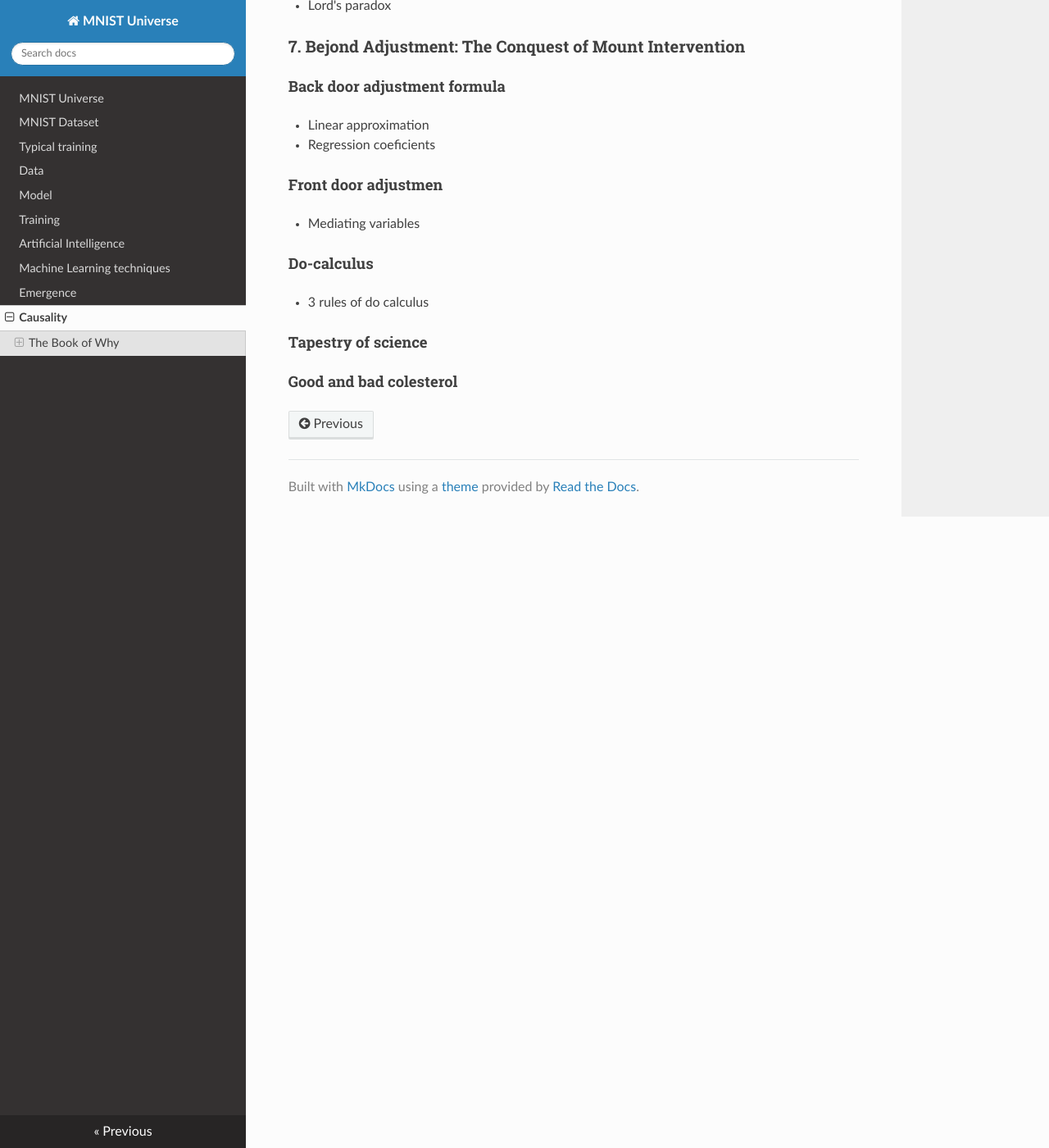
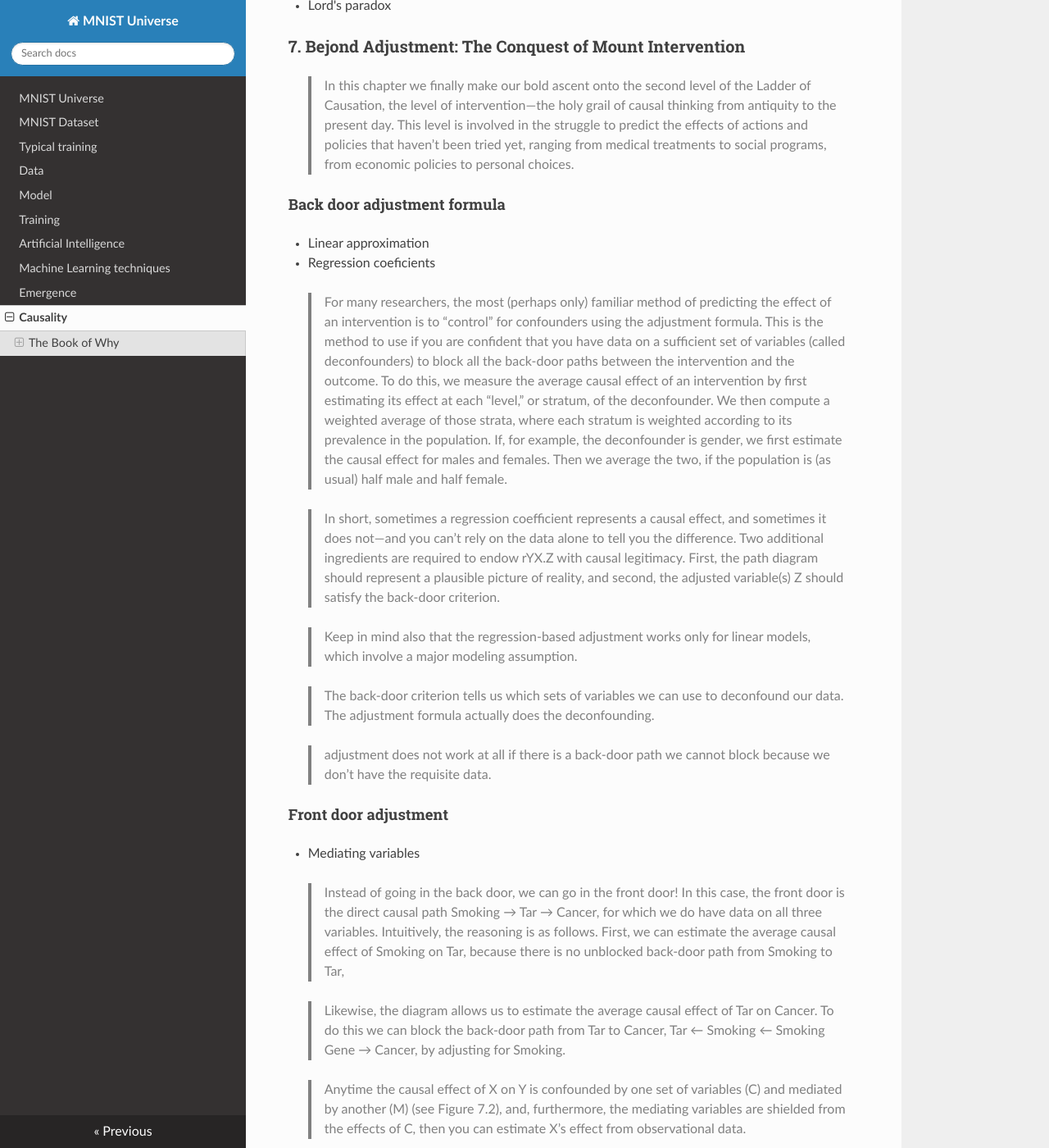
Before and after one commit to ironbar/mnist_universe, an MkDocs documentation site: the page built from docs/08_causality.md, in a window 1280 px wide and 1400 px high, scrolled down 9266 px. Shown: the whole window at 82% size. Built offline with MkDocs 1.6.1, drawn with Linux system fonts in a browser that asks for light colours; nearby versions of some CDN libraries; formulas are drawn with MathJax 3; some of the changed text lies outside the part shown.

Commit message:
Update 08_causality.md

```diff
--- a/docs/08_causality.md
+++ b/docs/08_causality.md
@@ -276,19 +276,84 @@
 
 ### 7. Bejond Adjustment: The Conquest of Mount Intervention
 
+> In this chapter we finally make our bold ascent onto the second level of the Ladder of Causation, the level of intervention—the holy grail of causal thinking from antiquity to the present day. This level is involved in the struggle to predict the effects of actions and policies that haven’t been tried yet, ranging from medical treatments to social programs, from economic policies to personal choices.
+
 #### Back door adjustment formula
 
 - Linear approximation
 - Regression coeficients
 
-#### Front door adjustmen
+> For many researchers, the most (perhaps only) familiar method of predicting the effect of an intervention is to “control” for confounders using the adjustment formula. This is the method to use if you are confident that you have data on a sufficient set of variables (called deconfounders) to block all the back-door paths between the intervention and the outcome. To do this, we measure the average causal effect of an intervention by first estimating its effect at each “level,” or stratum, of the deconfounder. We then compute a weighted average of those strata, where each stratum is weighted according to its prevalence in the population. If, for example, the deconfounder is gender, we first estimate the causal effect for males and females. Then we average the two, if the population is (as usual) half male and half female.
+
+<!-- -->
+
+> In short, sometimes a regression coefficient represents a causal effect, and sometimes it does not—and you can’t rely on the data alone to tell you the difference. Two additional ingredients are required to endow rYX.Z with causal legitimacy. First, the path diagram should represent a plausible picture of reality, and second, the adjusted variable(s) Z should satisfy the back-door criterion.
+
+<!-- -->
+
+> Keep in mind also that the regression-based adjustment works only for linear models, which involve a major modeling assumption.
+
+<!-- -->
+
+> The back-door criterion tells us which sets of variables we can use to deconfound our data. The adjustment formula actually does the deconfounding.
+
+<!-- -->
+
+> adjustment does not work at all if there is a back-door path we cannot block because we don’t have the requisite data.
+
+#### Front door adjustment
 
 - Mediating variables
+
+> Instead of going in the back door, we can go in the front door! In this case, the front door is the direct causal path Smoking → Tar → Cancer, for which we do have data on all three variables. Intuitively, the reasoning is as follows. First, we can estimate the average causal effect of Smoking on Tar, because there is no unblocked back-door path from Smoking to Tar,
+
+<!-- -->
+
+> Likewise, the diagram allows us to estimate the average causal effect of Tar on Cancer. To do this we can block the back-door path from Tar to Cancer, Tar ← Smoking ← Smoking Gene → Cancer, by adjusting for Smoking.
+
+<!-- -->
+
+> Anytime the causal effect of X on Y is confounded by one set of variables (C) and mediated by another (M) (see Figure 7.2), and, furthermore, the mediating variables are shielded from the effects of C, then you can estimate X’s effect from observational data.
+
+<!-- -->
+
+> Glynn and Kashin’s results show why the front-door adjustment is such a powerful tool: it allows us to control for confounders that we cannot observe (like Motivation), including those that we can’t even name. RCTs are considered the “gold standard” of causal effect estimation for exactly the same reason.
 
 #### Do-calculus
 
 - 3 rules of do calculus
 
+> In both the front- and back-door adjustment formulas, the ultimate goal is to calculate the effect of an intervention, P(Y | do(X)), in terms of data such as P(Y | X, A, B, Z, …) that do not involve a do-operator. If we are completely successful at eliminating the do’s, then we can use observational data to estimate the causal effect, allowing us to leap from rung one to rung two of the Ladder of Causation.
+
+<!-- -->
+
+> our central question of when a model can replace an experiment, or when a “do” quantity can be reduced to a “see” quantity. Inspired by the ancient Greek geometers, we want to reduce the problem to symbol manipulation and in this way wrest causality from Mount Olympus and make it available to the average researcher.
+
+<!-- -->
+
+> Rule 1 says when we observe a variable W that is irrelevant to Y (possibly conditional on other variables Z), then the probability distribution of Y will not change.
+
+<!-- -->
+
+> We know that if a set Z of variables blocks all back-door paths from X to Y, then conditional on Z, do(X) is equivalent to see(X). We can, therefore, write
+
+<!-- -->
+
+> Rule 3 is quite simple: it essentially says that we can remove do(X) from P(Y | do(X)) in any case where there are no causal paths from X to Y. That is,
+
+<!-- -->
+
+> if we do something that does not affect Y, then the probability distribution of Y will not change.
+
+<!-- -->
+
+> Both groups independently and simultaneously proved that Rules 1 to 3 suffice to get out of any do-labyrinth that has an exit.
+
+<!-- -->
+
+> It tells us that if we cannot find a way to estimate P(Y | do(X)) from Rules 1 to 3, then a solution does not exist. In that case, we know that there is no alternative to conducting a randomized controlled trial.
+
+
 #### Tapestry of science
 
 #### Good and bad colesterol
```
